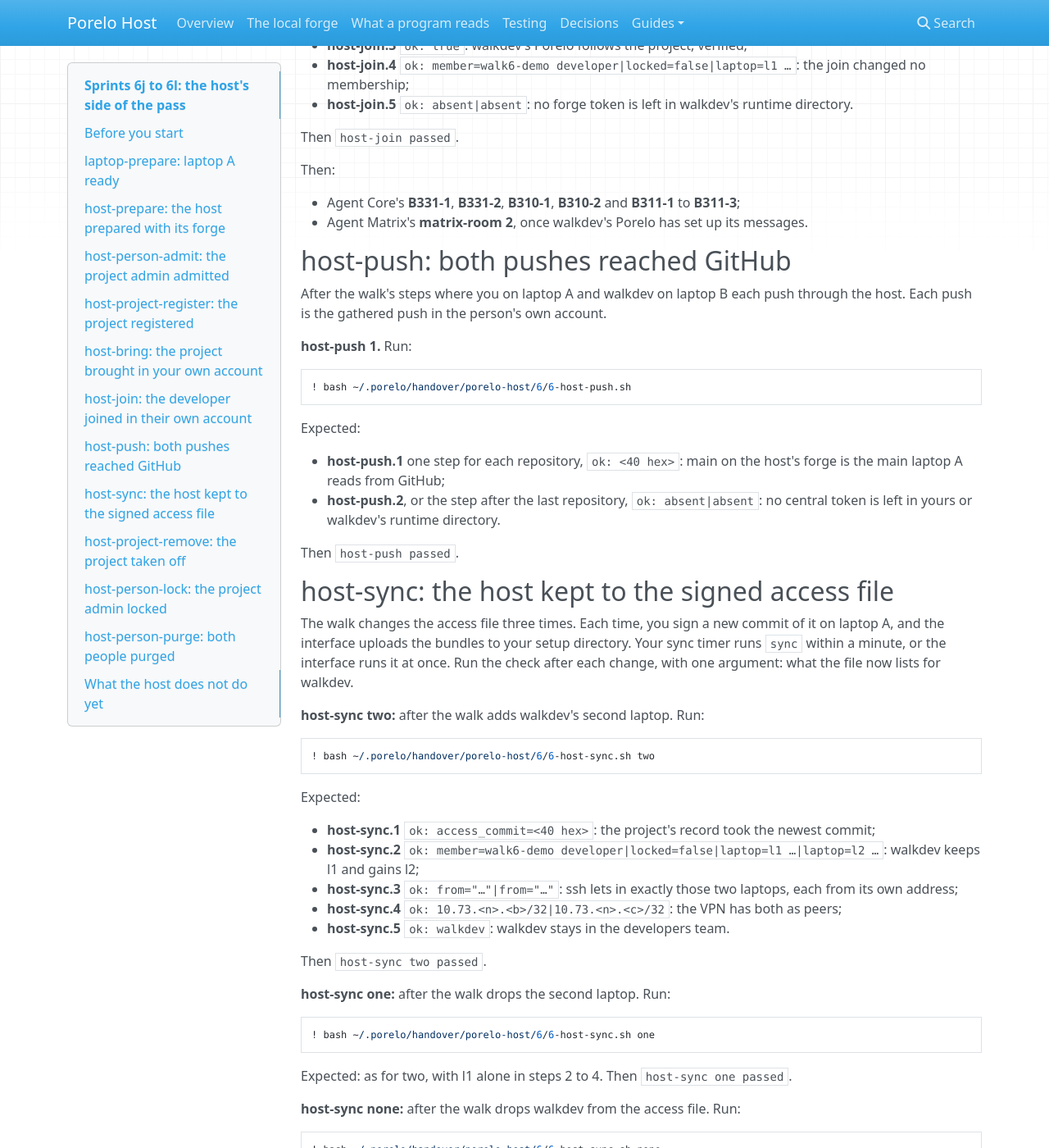
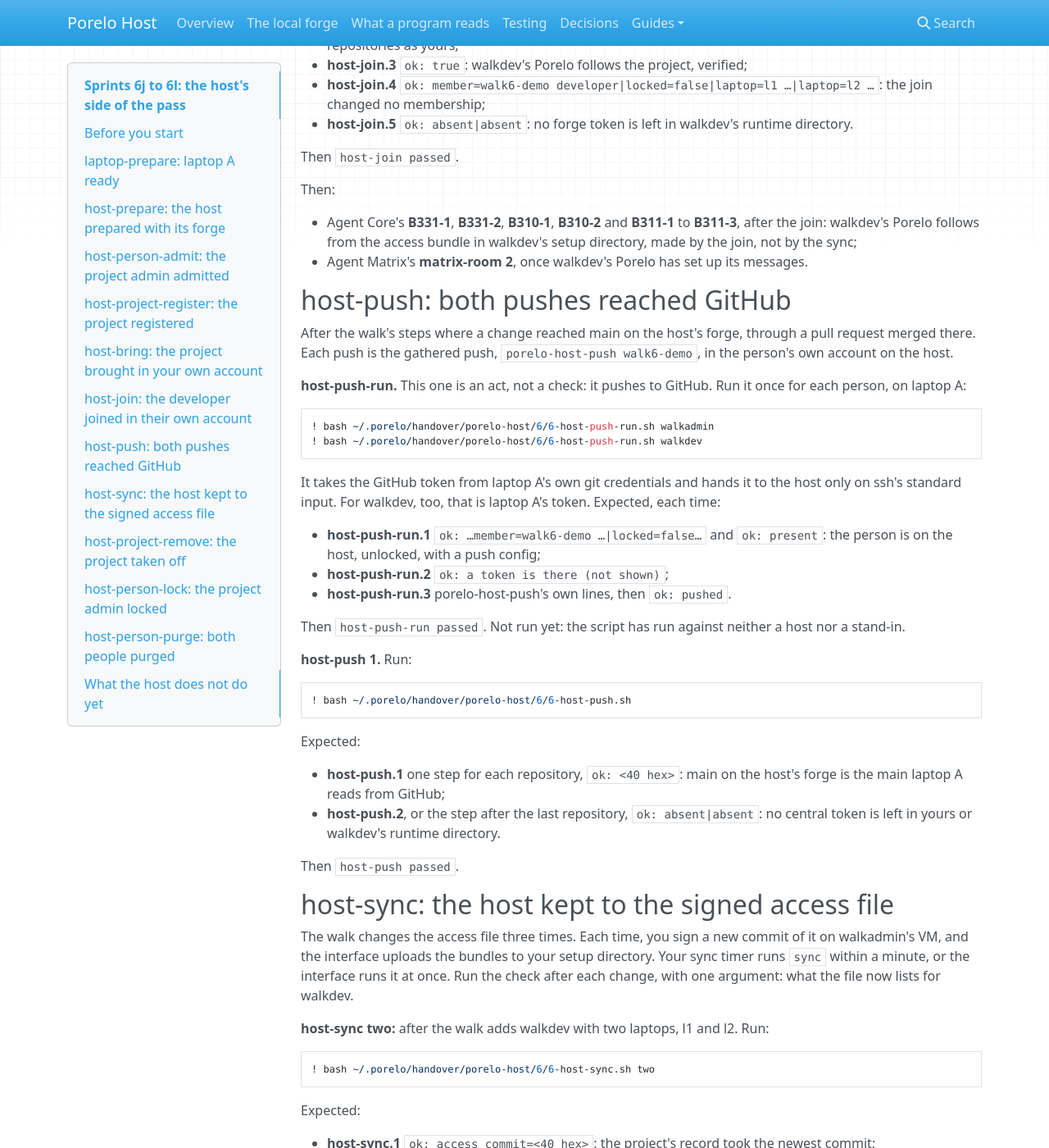
Before and after one commit to porelo-ai/porelo-host, an MkDocs documentation site: the page built from doc/guides/6-host.md, in a window 1280 px wide and 1400 px high, scrolled down 5256 px. Shown: the whole window at 82% size. Built offline with MkDocs 1.6.1, drawn with Linux system fonts in a browser that asks for light colours; nearby versions of some CDN libraries; some of the changed text lies outside the part shown.

Commit message:
Fit the host's guide to the walk's order and walkadmin's VM [skip ci]
Assisted-by: Claude Code, claude-opus-5-5

```diff
--- a/doc/guides/6-host.md
+++ b/doc/guides/6-host.md
@@ -9,10 +9,10 @@ The host's checks in the operator's one pass over sprints 6j, 6k and 6l. The pas
 - the developer's laptops and the developer kept to the signed access file;
 - the project taken off and the people locked and purged.
 
-Agent Frontend's walk 23 does each act in the interface, on laptop A or laptop B, and then sends you to the step of
-the same name here. After its check, go back to the walk. Agent Core's checks (`~/.porelo/handover/porelo/6-pass/`)
-and Agent Matrix's (`~/.porelo/handover/porelo-message-matrix/6-pass/`) hang on these steps too. Each step below says
-which of theirs follows it.
+Agent Frontend's walk 23 does each act in the interface, on laptop A, walkadmin's VM or laptop B, and then sends you to
+the step of the same name here. After its check, go back to the walk. Agent Core's checks
+(`~/.porelo/handover/porelo/6-pass/`) and Agent Matrix's (`~/.porelo/handover/porelo-message-matrix/6-pass/`) hang on
+these steps too. Each step below says which of theirs follows it.
 
 **Versions:**
 
@@ -38,6 +38,8 @@ which of theirs follows it.
 
 **Not run:**
 
+- The steps changed on 2026-10-30 for the walk's new order were not rehearsed against the stand-in host:
+  host-bring.4 and .5, host-join.4 and host-sync two's step 2, and the new host-push-run.
 - The developer's VPN on laptop B: laptop B's interface brings it up; this guide checks only the host's peer.
 - `down` after the pass: nothing below checks it.
 
@@ -45,9 +47,9 @@ which of theirs follows it.
 
 ## Before you start
 
-- Laptop A is your own computer, where you are host admin and project admin in one: `walkadmin` on the host, with
-  the laptop `walklaptop`. Laptop B is the account `walkdev` on test-ubuntu-vm, the developer `walkdev`. Walk 23 says
-  how to prepare laptop B.
+- Laptop A is your own computer, where you are host admin. The project admin `walkadmin` works from a VM of its own,
+  its laptop `walklaptop`, as michi decided: one laptop holds one VPN identity per host. Laptop B is the account
+  `walkdev` on test-ubuntu-vm, the developer `walkdev`. Walk 23 says how to prepare walkadmin's VM and laptop B.
 - Every command below runs **on laptop A, in your own account, in Claude with `!`**. The scripts ask for nothing.
   They lie in `~/.porelo/handover/porelo-host/6/` on laptop A.
 - They take the host from the interface's settings on laptop A (`~/.config/porelo/frontend.json`, `hostUps.walk6`):
@@ -104,7 +106,8 @@ Expected, each line with `ok:`:
 - **host-prepare.3** `ok: 200`: the homeserver answers at `https://matrix.walk6.porelo.internal:8448`, trusted by your
   CA;
 - **host-prepare.4** `ok: 200`: the forge answers at `https://forge.walk6.porelo.internal:3000`, trusted by your CA;
-- **host-prepare.5** `ok: ` with nothing after it: the forge has no user named `operator`, each person's login is their own;
+- **host-prepare.5** `ok: ` with nothing after it: the forge has no user named `operator`, each person's login is
+  their own;
 - **host-prepare.6** `ok: present|present|1`: `porelo-host-person` with its `sync`, `porelo-host-push`, and the rule
   that lets a project's admin run `sync` with sudo.
 
@@ -124,11 +127,11 @@ After the walk's step that admits you as the project admin.
 
 Expected:
 
-- **host-person-admit.1** `ok: member=hand|locked=false|laptop=walklaptop 10.73.<n>.3`: laptop A has the next free
-  address after the host's;
-- **host-person-admit.2** `ok: from="10.73.<n>.3" ssh-ed25519`: ssh lets laptop A's key in from that address alone;
+- **host-person-admit.1** `ok: member=hand|locked=false|laptop=walklaptop 10.73.<n>.3`: walkadmin's VM has the next
+  free address after the host's;
+- **host-person-admit.2** `ok: from="10.73.<n>.3" ssh-ed25519`: ssh lets walkadmin's key in from that address alone;
 - **host-person-admit.3** `ok: ok`: `sshd -t` accepts the configuration with your drop-in;
-- **host-person-admit.4** `ok: 10.73.<n>.3/32`: the VPN has laptop A as a peer;
+- **host-person-admit.4** `ok: 10.73.<n>.3/32`: the VPN has walkadmin's VM as a peer;
 - **host-person-admit.5** `ok: walkadmin 600`: the homeserver's registration token waits in your home, yours alone;
 - **host-person-admit.6** `ok: walkadmin 600`: the forge identities' tokens wait in
   `/run/porelo-host/people/walkadmin/`, yours alone.
@@ -163,14 +166,14 @@ Then `host-project-register passed`.
 
 ## host-bring: the project brought in your own account
 
-After the walk's step that brings walk6-demo onto the host from laptop A. The interface writes your setup files into
-your account on the host. It then runs `ansible-playbook -c local porelo.host.bring -e porelo_project=walk6-demo`
+After the walk's step that brings walk6-demo onto the host from walkadmin's VM. The interface writes your setup files
+into your account on the host. It then runs `ansible-playbook -c local porelo.host.bring -e porelo_project=walk6-demo`
 there as you, with no sudo. The bring:
 
 - migrates the project's repositories from GitHub into the host's forge;
 - writes your push config;
 - follows the project in your Porelo;
-- runs `sync`, which admits the developer from the signed access file;
+- runs `sync` against the signed access file, which lists no developer yet: the walk adds walkdev after the bring;
 - starts your sync timer;
 - makes the project's room with `porelo talk room walk6-demo` in your account.
 
@@ -196,10 +199,9 @@ Expected:
   `machine.yml`, `project.bundle` and `access.bundle` are yours alone;
 - **host-bring.3** `ok: walk6-demo https://github.com/porelo-ai/walk6-demo true false fast-forward-only`, one entry
   per repository: each was migrated from GitHub, private, no mirror, main fast-forward only;
-- **host-bring.4** `ok: developers=walkdev|gates=|agents=`: the developer is in the developers team, and nobody else
-  is in any team yet;
-- **host-bring.5** `ok: member=walk6-demo developer|locked=false|laptop=l1 10.73.<n>.<b>`: the bring's sync admitted
-  the developer from the access file. They have no hand membership, and laptop B is at the address the file gave it;
+- **host-bring.4** `ok: developers=|gates=|agents=`: the teams are there, and nobody is in any of them yet;
+- **host-bring.5** `ok: absent`: walkdev is not on the host yet. The walk adds them after the bring, and host-sync two
+  checks them;
 - **host-bring.6** `ok: walkadmin 600|local https://10.73.<n>.1:3000|owner walk6-demo|central-ca …|repository
   walk6-demo https://github.com/…`: your push config;
 - **host-bring.7** `ok: enabled|active`: your sync timer runs in your own account;
@@ -210,16 +212,15 @@ Then `host-bring passed: <repositories>`.
 
 Then:
 
-- Agent Core's **B314-1** to **B314-3** (`porelo-checks-room.sh`), once: the room the bring made; <!-- not-a-citation: Agent Core's step names -->
-- Agent Matrix's **matrix-room 1**;
-- Agent Matrix's **matrix-person-admit** for `walkdev`, since the sync admitted the developer.
+- Agent Core's **B314-1** to **B314-3** (`porelo-checks-room.sh`): the room the bring made; <!-- not-a-citation: Agent Core's step names -->
+- Agent Matrix's **matrix-room 1**.
 
 <a id="host-join"></a>
 
 ## host-join: the developer joined in their own account
 
-After the walk's step on laptop B that joins walk6-demo. Laptop B's interface uploads walkdev's setup files and runs
-`porelo.host.join` as walkdev, with no sudo.
+After the walk's step on laptop B that joins walk6-demo, which comes after host-sync two. Laptop B's interface uploads
+walkdev's setup files and runs `porelo.host.join` as walkdev, with no sudo.
 
 **host-join 1.** Run, on laptop A:
 
@@ -232,22 +233,39 @@ Expected:
 - **host-join.2** `ok: walkdev 600|same`: walkdev's push config names the same forge, organization and repositories
   as yours;
 - **host-join.3** `ok: true`: walkdev's Porelo follows the project, verified;
-- **host-join.4** `ok: member=walk6-demo developer|locked=false|laptop=l1 …`: the join changed no membership;
+- **host-join.4** `ok: member=walk6-demo developer|locked=false|laptop=l1 …|laptop=l2 …`: the join changed no
+  membership;
 - **host-join.5** `ok: absent|absent`: no forge token is left in walkdev's runtime directory.
 
 Then `host-join passed`.
 
 Then:
 
-- Agent Core's **B331-1**, **B331-2**, **B310-1**, **B310-2** and **B311-1** to **B311-3**; <!-- not-a-citation: Agent Core's step names -->
+- Agent Core's **B331-1**, **B331-2**, **B310-1**, **B310-2** and **B311-1** to **B311-3**, after the join: walkdev's <!-- not-a-citation: Agent Core's step names -->
+  Porelo follows from the access bundle in walkdev's setup directory, made by the join, not by the sync;
 - Agent Matrix's **matrix-room 2**, once walkdev's Porelo has set up its messages.
 
 <a id="host-push"></a>
 
 ## host-push: both pushes reached GitHub
 
-After the walk's steps where you on laptop A and walkdev on laptop B each push through the host. Each push is the
-gathered push in the person's own account.
+After the walk's steps where a change reached main on the host's forge, through a pull request merged there. Each
+push is the gathered push, `porelo-host-push walk6-demo`, in the person's own account on the host.
+
+**host-push-run.** This one is an act, not a check: it pushes to GitHub. Run it once for each person, on laptop A:
+
+    ! bash ~/.porelo/handover/porelo-host/6/6-host-push-run.sh walkadmin
+    ! bash ~/.porelo/handover/porelo-host/6/6-host-push-run.sh walkdev
+
+It takes the GitHub token from laptop A's own git credentials and hands it to the host only on ssh's standard input.
+For walkdev, too, that is laptop A's token. Expected, each time:
+
+- **host-push-run.1** `ok: …member=walk6-demo …|locked=false…` and `ok: present`: the person is on the host, unlocked,
+  with a push config;
+- **host-push-run.2** `ok: a token is there (not shown)`;
+- **host-push-run.3** porelo-host-push's own lines, then `ok: pushed`.
+
+Then `host-push-run passed`. Not run yet: the script has run against neither a host nor a stand-in.
 
 **host-push 1.** Run:
 
@@ -266,24 +284,30 @@ Then `host-push passed`.
 
 ## host-sync: the host kept to the signed access file
 
-The walk changes the access file three times. Each time, you sign a new commit of it on laptop A, and the interface
-uploads the bundles to your setup directory. Your sync timer runs `sync` within a minute, or the interface runs it at
-once. Run the check after each change, with one argument: what the file now lists for walkdev.
+The walk changes the access file three times. Each time, you sign a new commit of it on walkadmin's VM, and the
+interface uploads the bundles to your setup directory. Your sync timer runs `sync` within a minute, or the interface
+runs it at once. Run the check after each change, with one argument: what the file now lists for walkdev.
 
-**host-sync two:** after the walk adds walkdev's second laptop. Run:
+**host-sync two:** after the walk adds walkdev with two laptops, l1 and l2. Run:
 
     ! bash ~/.porelo/handover/porelo-host/6/6-host-sync.sh two
 
 Expected:
 
 - **host-sync.1** `ok: access_commit=<40 hex>`: the project's record took the newest commit;
-- **host-sync.2** `ok: member=walk6-demo developer|locked=false|laptop=l1 …|laptop=l2 …`: walkdev keeps l1 and
-  gains l2;
+- **host-sync.2** `ok: member=walk6-demo developer|locked=false|laptop=l1 …|laptop=l2 …`: walkdev is admitted with
+  both laptops, each at the address the file gave it;
 - **host-sync.3** `ok: from="…"|from="…"`: ssh lets in exactly those two laptops, each from its own address;
 - **host-sync.4** `ok: 10.73.<n>.<b>/32|10.73.<n>.<c>/32`: the VPN has both as peers;
-- **host-sync.5** `ok: walkdev`: walkdev stays in the developers team.
+- **host-sync.5** `ok: walkdev`: walkdev is in the developers team.
 
 Then `host-sync two passed`.
+
+Then:
+
+- Agent Core's **B314-1** to **B314-3** again: the room after the sync that admitted walkdev; <!-- not-a-citation: Agent Core's step names -->
+- Agent Matrix's **matrix-person-admit** for `walkdev`, since this sync admitted the developer;
+- then the walk's join, and host-join.
 
 **host-sync one:** after the walk drops the second laptop. Run:
 
```
